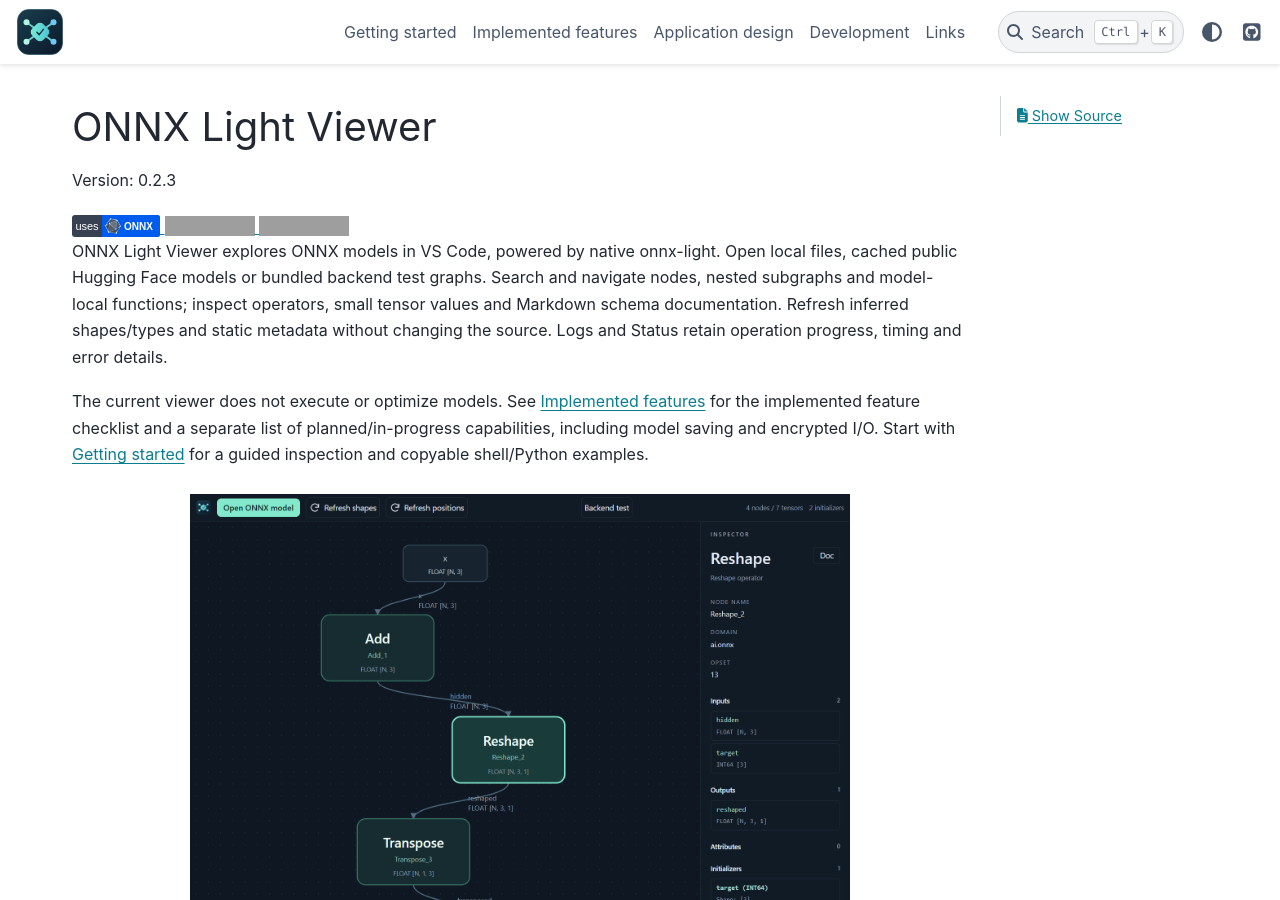
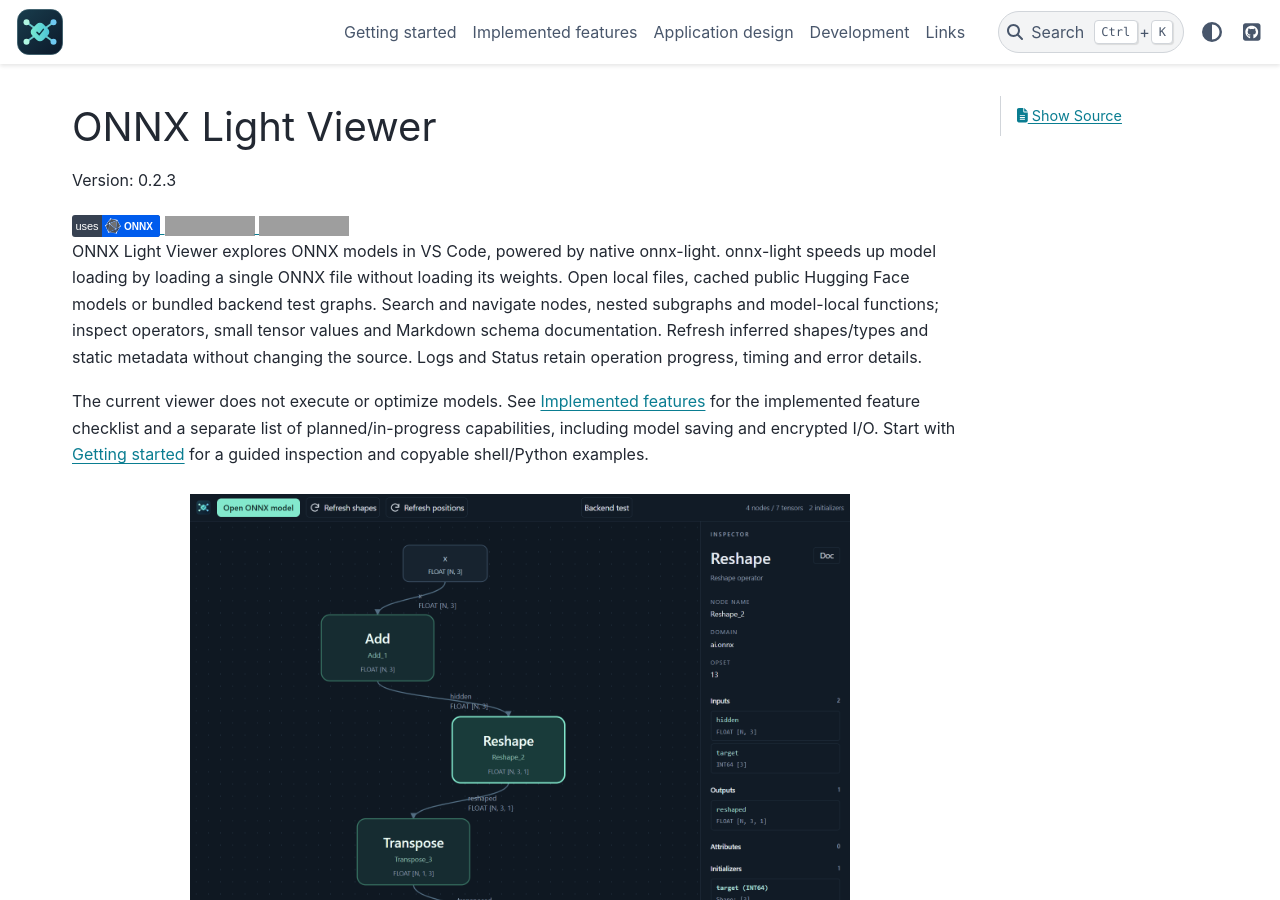
Before and after one commit to xadupre/onnx-light-viewer, a Sphinx documentation site: the page built from docs/index.rst, in a window 1280 px wide and 900 px high. Built offline with Sphinx 7.4.7 and the PyData theme 0.15.4, drawn with Linux system fonts in a browser that asks for light colours; grey boxes are pictures that could not be loaded.

Commit message:
Explain onnx-light’s weight-free loading on landing pages (#317)
* Initial plan

* docs: explain onnx-light weight-free model loading on landing pages

Co-authored-by: xadupre <22452781+xadupre@users.noreply.github.com>

---------

Co-authored-by: copilot-swe-agent[bot] <198982749+Copilot@users.noreply.github.com>
Co-authored-by: xadupre <22452781+xadupre@users.noreply.github.com>

```diff
--- a/docs/index.rst
+++ b/docs/index.rst
@@ -16,6 +16,8 @@ Version: |release|
    :alt: Code coverage
 
 ONNX Light Viewer explores ONNX models in VS Code, powered by native onnx-light.
+onnx-light speeds up model loading by loading a single ONNX file without loading
+its weights.
 Open local files, cached public Hugging Face models or bundled backend test
 graphs. Search and navigate nodes, nested subgraphs and model-local functions;
 inspect operators, small tensor values and Markdown schema documentation.
```
Also changed, not shown: README.md (+2 -0 lines).
